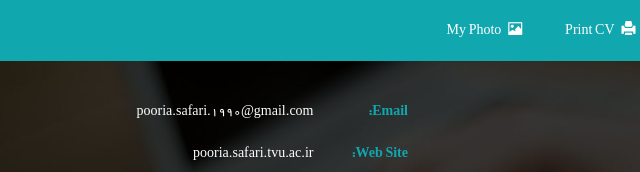
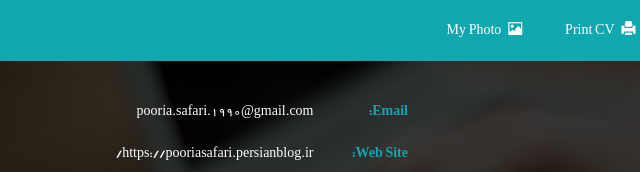
Before and after one commit to pooriasafari/Resume, a plain HTML site: page index.html in a window 1280 px wide. Shown: the top 172 px of the page, 27-667 px from the left. Drawn offline with nearby package versions, Linux system fonts and the light colour scheme.

Commit message:
Update index.html

```diff
--- a/index.html
+++ b/index.html
@@ -126,7 +126,7 @@ Smartphone Compatible web template, free webdesigns for Nokia, Samsung, LG, Sony
 			</ul>
 			<ul class="list-left">
 				<li><a href="mailto:info@example.com">pooria.safari.1990@gmail.com</a></li>
-				<li><a href="mailto:info@example.com">pooria.safari.tvu.ac.ir</a></li>
+				<li><a href="mailto:info@example.com">https://pooriasafari.persianblog.ir/</a></li>
 				<li>+989031119970</li>
 				<li>Iran, Kurdistan, Sanandaj, Pasdaran Street</li>
 				<li>Married</li>
```
